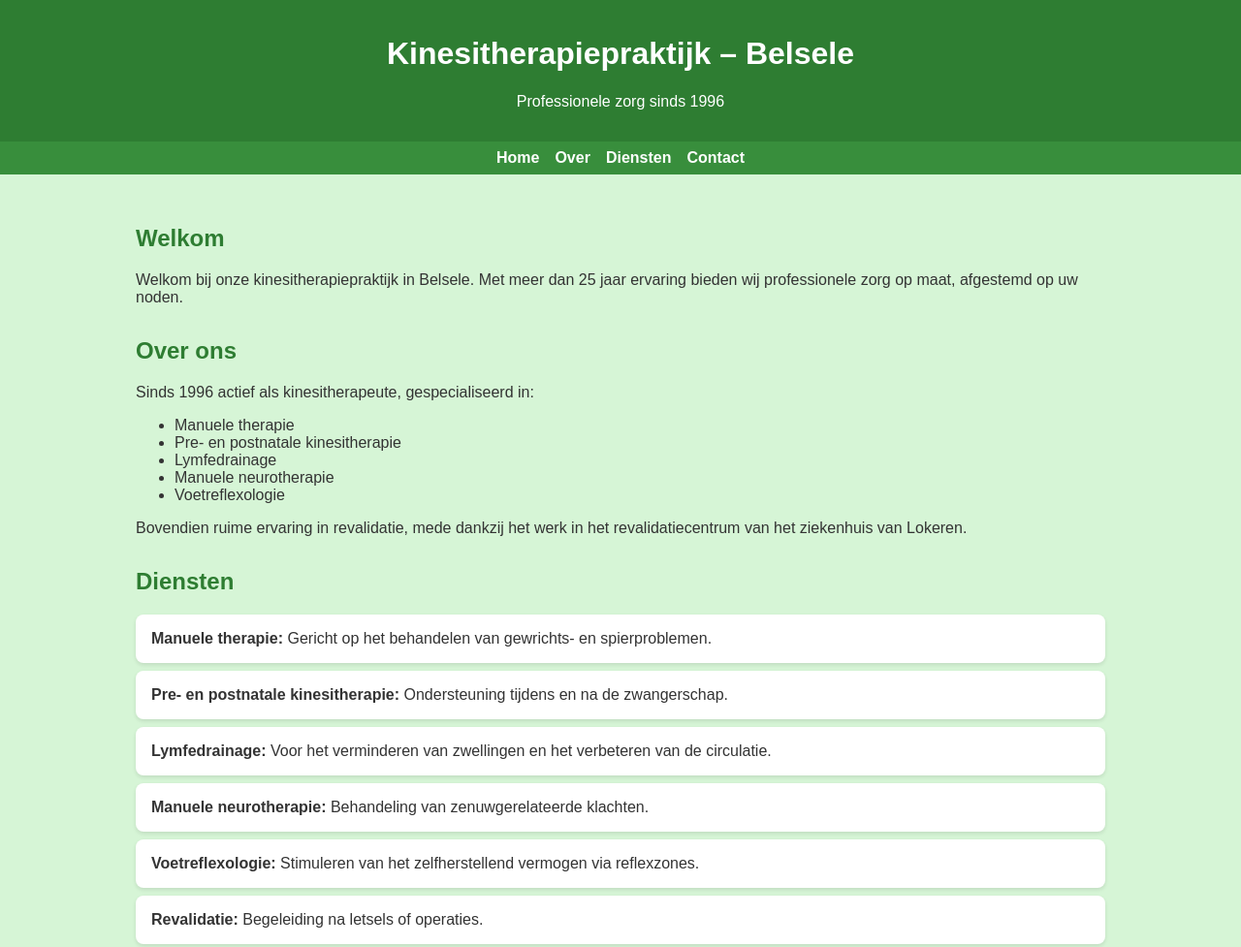
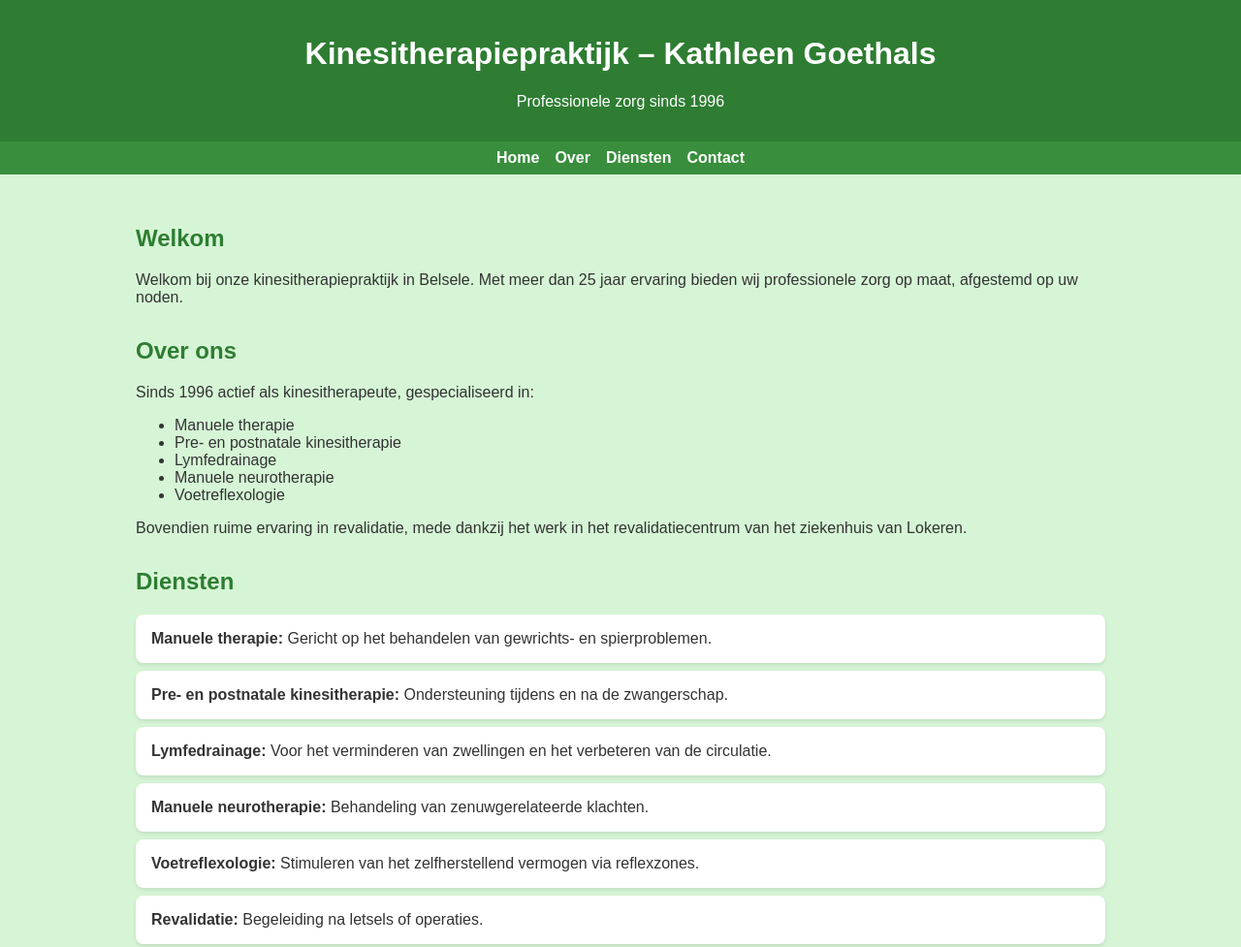
Before and after one commit to GaetanVB/kine-praktijk, a plain HTML site: page index.html in a window 1280 px wide. Shown: the top 977 px of the page at 97% size. Drawn offline with Linux system fonts and the light colour scheme.

Commit message:
Update index.html

```diff
--- a/index.html
+++ b/index.html
@@ -70,7 +70,7 @@
 </head>
 <body>
     <header>
-        <h1>Kinesitherapiepraktijk – Belsele</h1>
+        <h1>Kinesitherapiepraktijk – Kathleen Goethals</h1>
         <p>Professionele zorg sinds 1996</p>
     </header>
     <nav>
```
